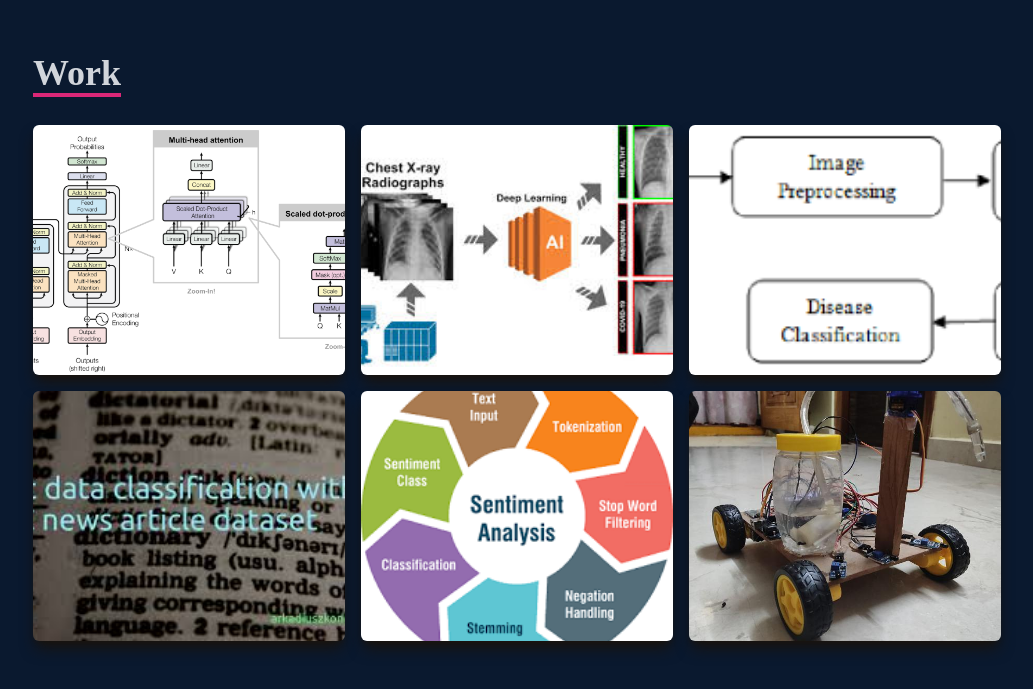
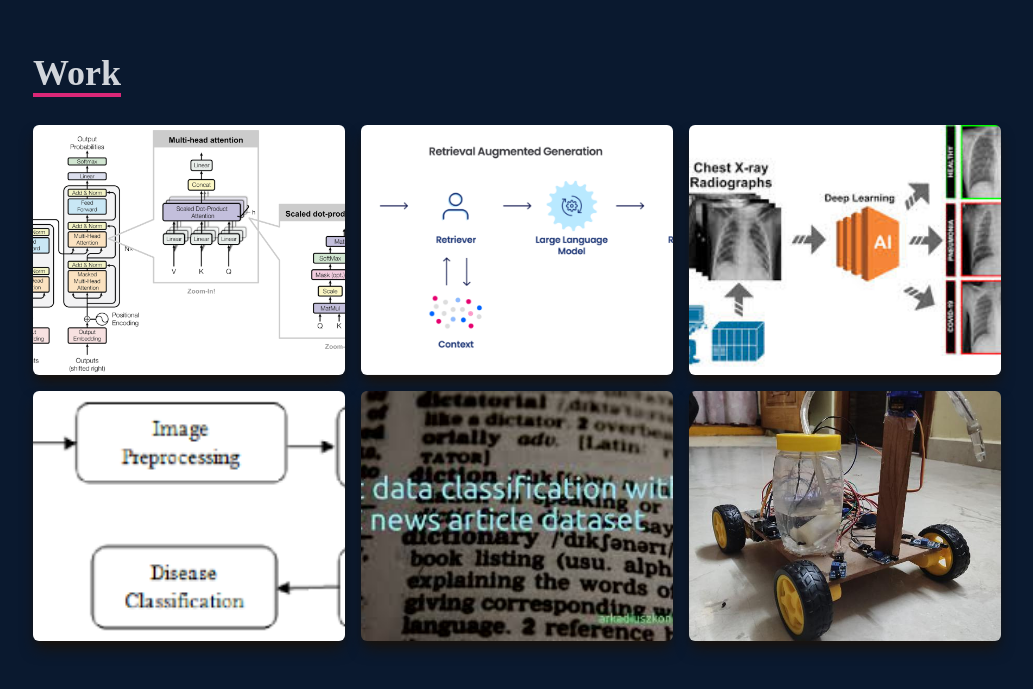
Before and after one commit to SrinivasKalyanT/Portfolio-website, a React (Create React App) app: page / in a window 1280 px wide. Shown: the part 2453-3142 px from the top of the page, without its empty margins (123-1156 px from the left). Built offline with nearby package versions, Linux system fonts and the light colour scheme.

Commit message:
Project Update RAG

```diff
--- a/src/data/data.js
+++ b/src/data/data.js
@@ -12,6 +12,7 @@ import ristorante from '../assets/projects/ristorent_pic.png'
 import backend from '../assets/projects/backend_pic.png'
 import textclassification from '../assets/projects/text_classification.jpeg'
 import textclassificationbbc from '../assets/projects/BBC_NEWS.jpeg'
+import rag_imp from '../assets/projects/RAG_Implementation.png'
 
 export const data=[
     {
@@ -22,12 +23,18 @@ export const data=[
     },
     {
         id:2,
+        name:"Retrieval-Augmented-Generation-RAG-for-PDF-Document-Search",
+        image:rag_imp,
+        github:"https://github.com/SrinivasKalyanT/Retrieval-Augmented-Generation-RAG-for-PDF-Document-Search",
+    },
+    {
+        id:3,
         name:"Detection of COVID-19 using Chest X-Ray Images",
         image:Detection_COVID,
         github:"https://github.com/SrinivasKalyanT/Detection_COVID-19",
     },
     {
-        id:3,
+        id:4,
         name:"Deep Learning Dermatology: Harnessing AI for Skin Disease Classification",
         image:Skin_Disease_Deep_Learning,
         github:"https://colab.research.google.com/drive/18iIwYZxa9iuXJJ1DwO82avxbHTGx9oNl?usp=sharing",
@@ -38,13 +45,6 @@ export const data=[
     //     image:Skin_Disease_Deep_Learning,
     //     github:"https://colab.research.google.com/drive/18iIwYZxa9iuXJJ1DwO82avxbHTGx9oNl?usp=sharing",
     // },
-
-    {
-        id:4,
-        name:"BBC-News-Multi-class-classification",
-        image:textclassificationbbc,
-        github:"https://github.com/SrinivasKalyanT/BBC-News-Multi-class-classification",
-    },
     // {
     //     id:6,
     //     name:"Medical Insurance Prediction using ML",
@@ -53,9 +53,9 @@ export const data=[
     // },
     {
         id:5,
-        name:"Sentiment Analysis on Movie Reviews",
-        image:Sentiment_Analysis,
-        github:"https://colab.research.google.com/drive/1gxxtJgq-JsrgprJMGT69idS3GFLA4uZA?usp=sharing",
+        name:"BBC-News-Multi-class-classification",
+        image:textclassificationbbc,
+        github:"https://github.com/SrinivasKalyanT/BBC-News-Multi-class-classification",
     },
     {
         id:6,
```
Also changed, not shown: src/assets/projects/RAG_Implementation.png (added).
